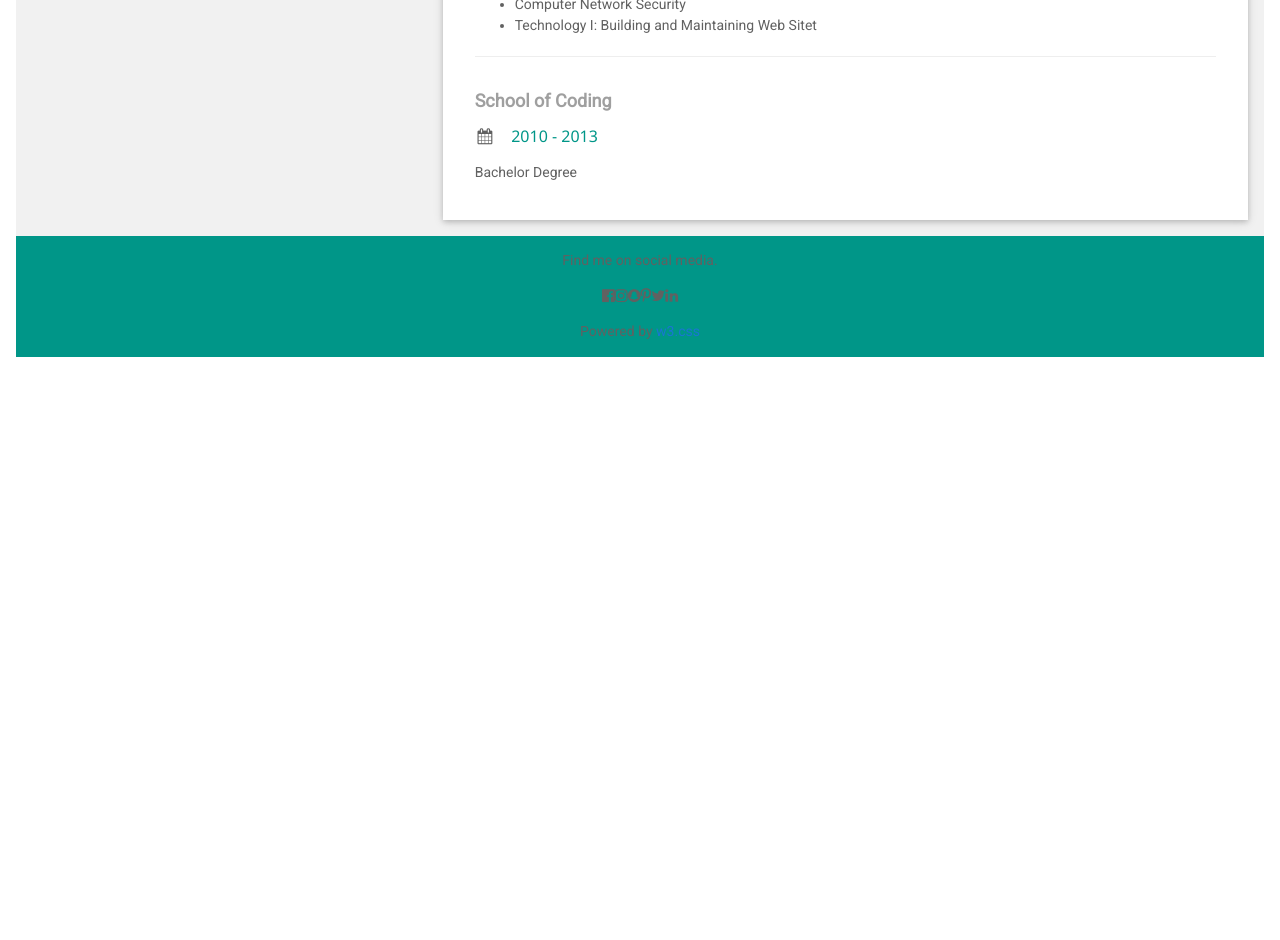
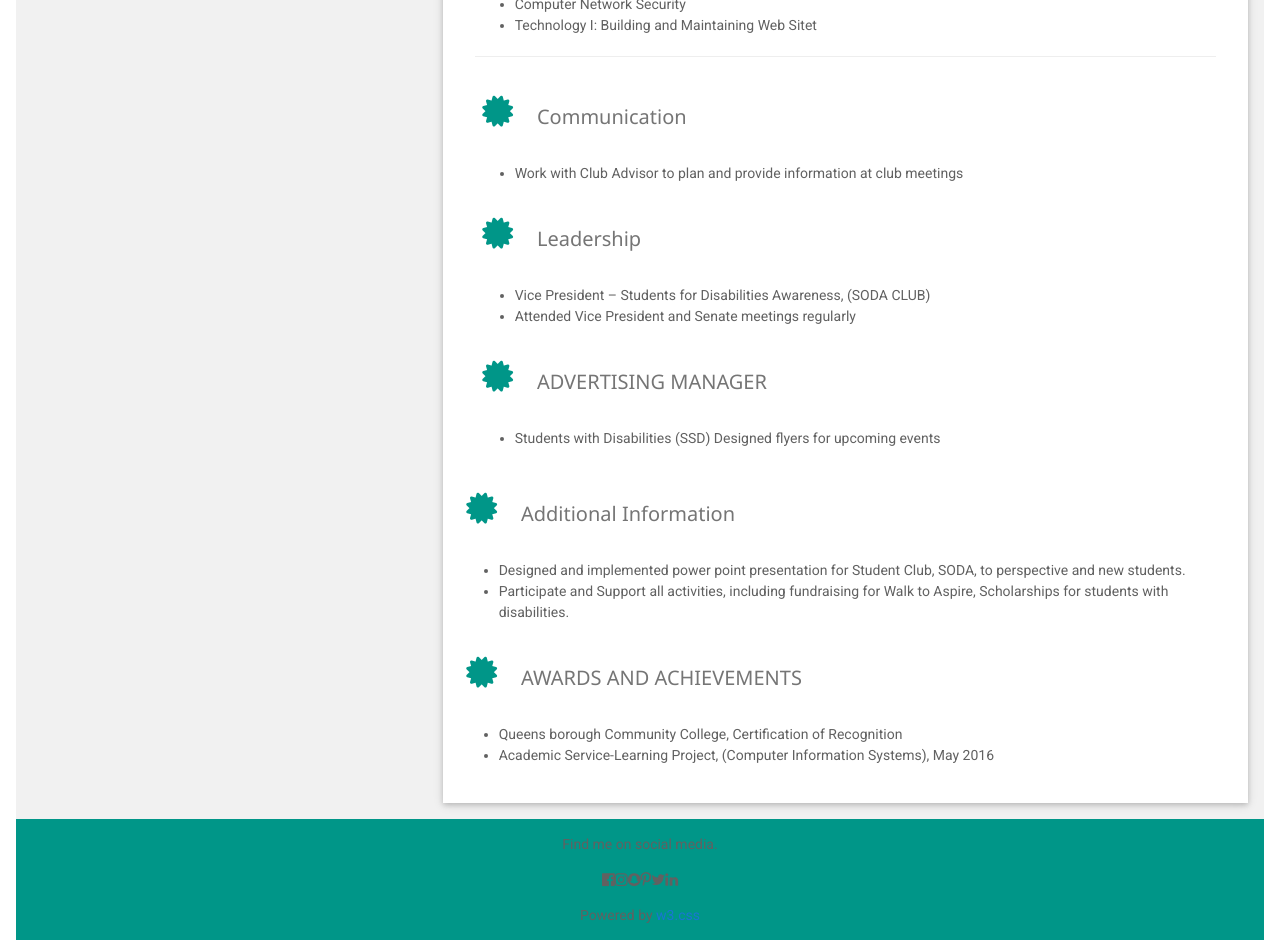
Before and after one commit to JosephEvans92/710-D2-10-29-2020, an Angular app: page / in a window 1280 px wide. Shown: the part 1080-2020 px from the top of the page. Before the commit the page ends 1437 px from the top, so only its background shows below. Built offline with nearby package versions, Linux system fonts and the light colour scheme.

Commit message:
1 file modified

```diff
--- a/src/app/my-resume/resume-education/resume-education.component.html
+++ b/src/app/my-resume/resume-education/resume-education.component.html
@@ -33,10 +33,51 @@
 
          </ul>
           <hr>
+
+<h2 class="w3-text-grey w3-padding-16"><i class="fa fa-certificate fa-fw w3-margin-right w3-xxlarge w3-text-teal"></i>Communication</h2>
+
+   <ul>
+     <p>
+    <li>Work with Club Advisor to plan and provide information at club meetings</li>
+      </p>
+   </ul>
+
+<h2 class="w3-text-grey w3-padding-16"><i class="fa fa-certificate fa-fw w3-margin-right w3-xxlarge w3-text-teal"></i>Leadership</h2>
+
+    <ul>
+      <p>
+     <li>Vice President – Students for Disabilities Awareness, (SODA CLUB)</li>
+
+     <li>Attended Vice President and Senate meetings regularly</li>
+      </p>
+    </ul>
+   <h2 class="w3-text-grey w3-padding-16"><i class="fa fa-certificate fa-fw w3-margin-right w3-xxlarge w3-text-teal"></i>ADVERTISING MANAGER</h2>
+
+     <ul>
+       <p>
+      <li>Students with Disabilities (SSD)
+      Designed flyers for upcoming events</li>
+       </p>
+     </ul>
+
         </div>
-        <div class="w3-container">
-          <h5 class="w3-opacity"><b>School of Coding</b></h5>
-          <h6 class="w3-text-teal"><i class="fa fa-calendar fa-fw w3-margin-right"></i>2010 - 2013</h6>
-          <p>Bachelor Degree</p><br>
+        <h2 class="w3-text-grey w3-padding-16"><i class="fa fa-certificate fa-fw w3-margin-right w3-xxlarge w3-text-teal"></i>Additional Information</h2>
+          <ul>
+      <p>
+       <li>Designed and implemented power point presentation for Student Club, SODA, to perspective and new students.</li>
+
+       <li>Participate and Support all activities, including fundraising for Walk to Aspire, Scholarships for students with disabilities.</li>
+      </p>
+    </ul>
+
+    <h2 class="w3-text-grey w3-padding-16"><i class="fa fa-certificate fa-fw w3-margin-right w3-xxlarge w3-text-teal"></i>AWARDS AND ACHIEVEMENTS</h2>
+
+   <ul>
+     <p>
+     <li>Queens borough Community College, Certification of Recognition</li>
+
+     <li>Academic Service-Learning Project, (Computer Information Systems), May 2016</li>
+     </p>
+   </ul>
+      <br>
         </div>
-      </div>
```
